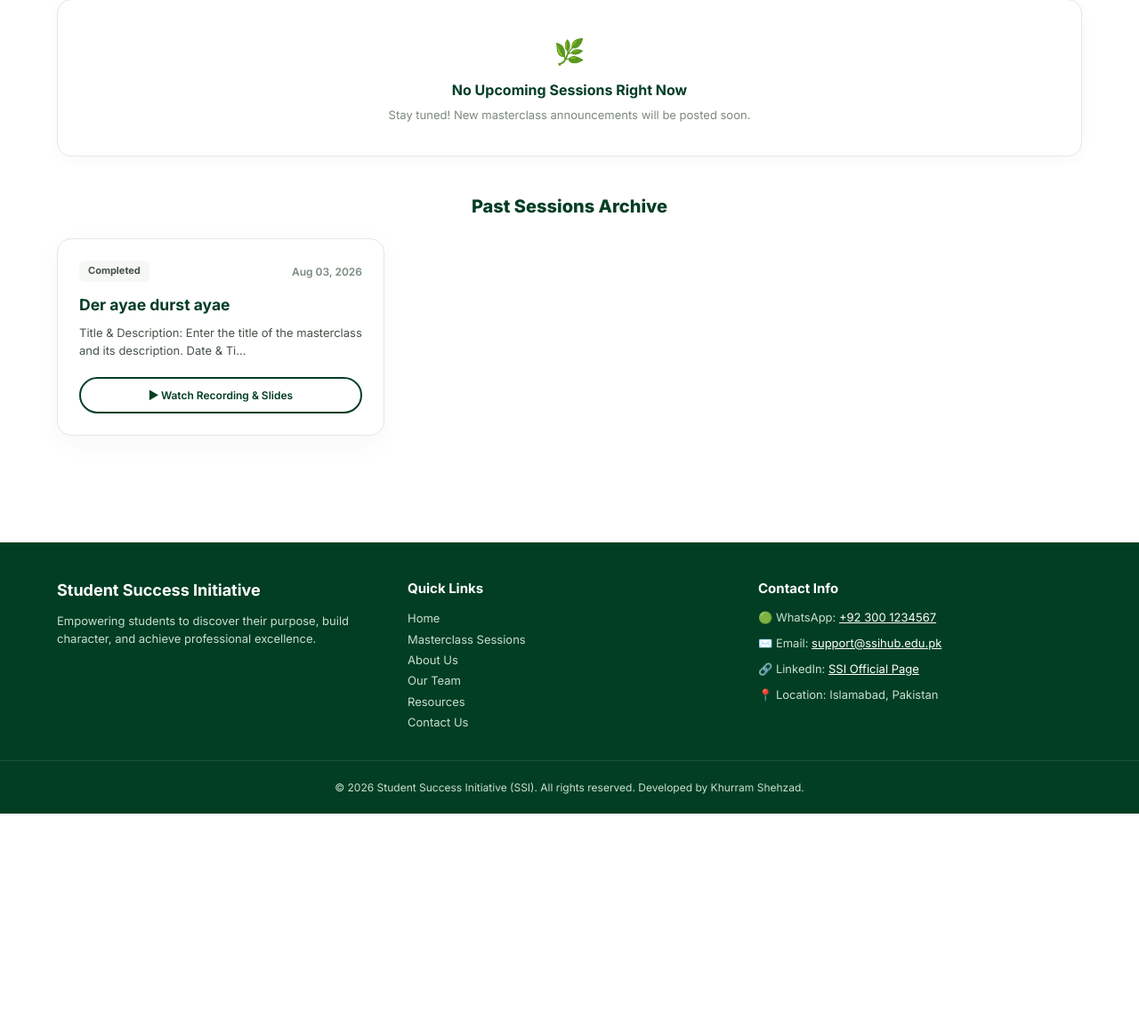
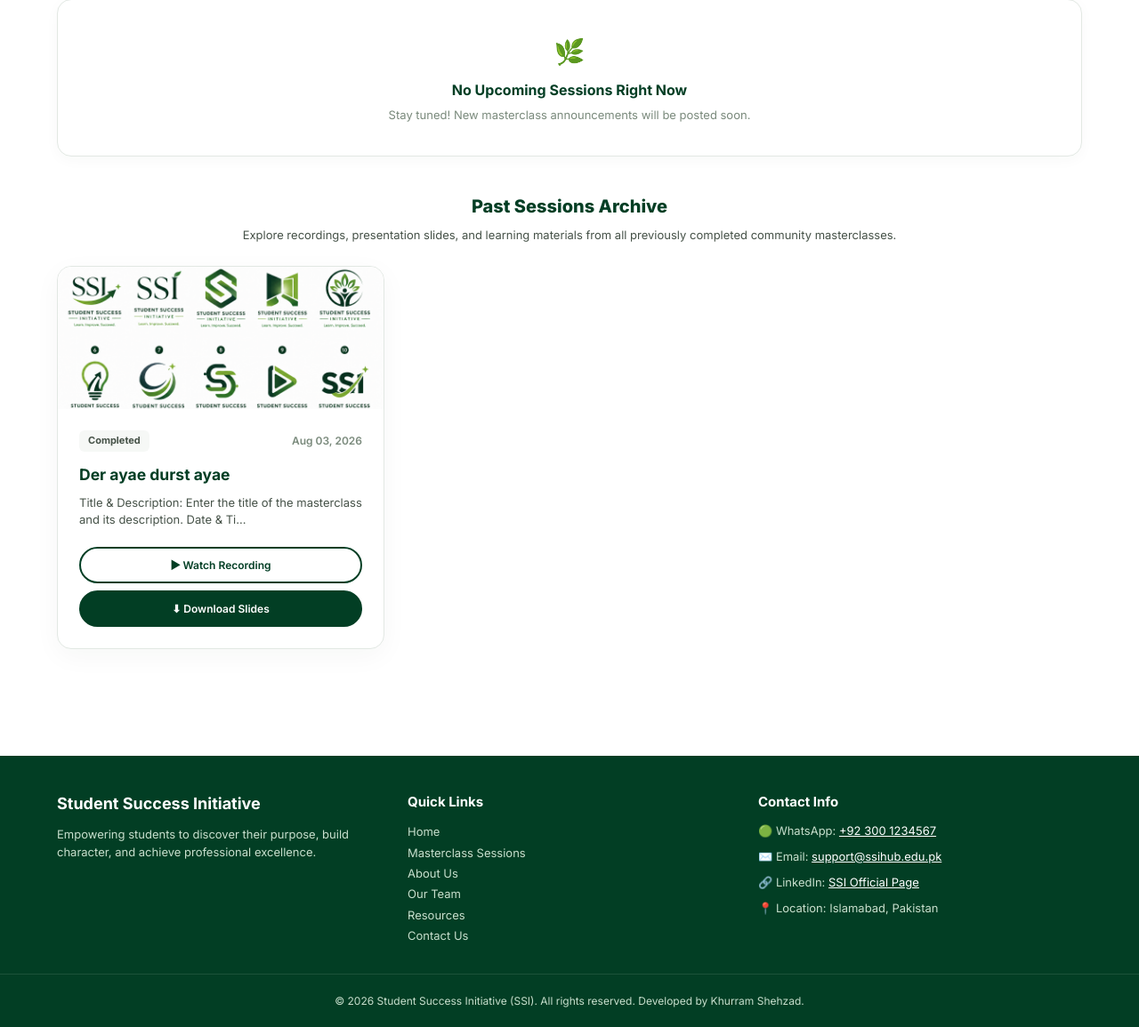
Before and after one commit to khurram-0045/ssi-digital-hub, a Django app: page /sessions/ in a window 1280 px wide. Shown: the part 330-1485 px from the top of the page at 89% size. Before the commit the page ends 1245 px from the top, so only its background shows below. Run offline with Django 5.2, Linux system fonts and the light colour scheme; data comes from the database, SQL or seed files in the repository.

Commit message:
Resolve BI-03 and BI-04: Past session description, thumbnails, and slides download buttons added

```diff
--- a/templates/core/sessions.html
+++ b/templates/core/sessions.html
@@ -75,12 +75,27 @@
 
         <!-- Past Sessions Archive Section -->
         <div>
-            <h3 style="font-size: 20px; color: var(--deep-green); margin: 0 0 20px 0; font-weight: 800; text-align: center;">Past Sessions Archive</h3>
+            <!-- BI-03 Fix: Added section heading text and clear description subtitle -->
+            <div style="text-align: center; margin-bottom: 24px;">
+                <h3 style="font-size: 20px; color: var(--deep-green); margin: 0 0 6px 0; font-weight: 800;">Past Sessions Archive</h3>
+                <p style="color: #465248; font-size: 13px; margin: 0;">Explore recordings, presentation slides, and learning materials from all previously completed community masterclasses.</p>
+            </div>
 
             {% if past_sessions %}
             <div class="grid-3-col">
                 {% for session in past_sessions %}
-                <div class="interactive-card" style="background: var(--white); border-radius: 16px; border: 1px solid #e2e8e3; padding: 24px; box-shadow: 0 8px 30px rgba(2, 62, 36, 0.04); display: flex; flex-direction: column; justify-content: space-between;">
+                <div class="interactive-card" style="background: var(--white); border-radius: 16px; border: 1px solid #e2e8e3; overflow: hidden; box-shadow: 0 8px 30px rgba(2, 62, 36, 0.04); display: flex; flex-direction: column;">
+
+                    <!-- BI-04 Fix: Thumbnail support for past session cards matching upcoming cards -->
+                    {% if session.thumbnail %}
+                    <div style="height: 160px; background-size: cover; background-position: center; background-image: url('{{ session.thumbnail.url }}');"></div>
+                    {% else %}
+                    <div style="height: 140px; background: linear-gradient(135deg, #4a5c4d, #7a8a7c); display: flex; align-items: center; justify-content: center; color: var(--white); font-weight: 700; font-size: 15px;">
+                        📂 Past Archive Session
+                    </div>
+                    {% endif %}
+
+                    <div style="padding: 24px; flex-grow: 1; display: flex; flex-direction: column; justify-content: space-between;">
                         <div>
                             <div style="display: flex; justify-content: space-between; align-items: center; margin-bottom: 12px;">
                                 <span style="background: var(--soft-gray); color: #465248; font-size: 11px; font-weight: 700; padding: 3px 10px; border-radius: 6px;">Completed</span>
@@ -90,9 +105,17 @@
                             <p style="color: #465248; font-size: 13px; line-height: 1.5; margin: 0 0 20px 0;">{{ session.description|truncatechars:90 }}</p>
                         </div>
 
+                        <!-- BI-04 Fix: Clean dual action layout for Download Slides & Recording link -->
+                        <div style="display: flex; flex-direction: column; gap: 8px;">
                             {% if session.recording_url %}
-                    <a href="{{ session.recording_url }}" target="_blank" class="btn btn-outline btn-sm btn-block" style="text-align: center; font-size: 12px; padding: 9px;">▶ Watch Recording & Slides</a>
+                            <a href="{{ session.recording_url }}" target="_blank" class="btn btn-outline btn-sm btn-block" style="text-align: center; font-size: 12px; padding: 9px;">▶ Watch Recording</a>
                             {% endif %}
+
+                            {% if session.slides_file %}
+                            <a href="{{ session.slides_file.url }}" download class="btn btn-primary btn-sm btn-block" style="text-align: center; font-size: 12px; padding: 9px; background-color: var(--deep-green); border-color: var(--deep-green);">⬇ Download Slides</a>
+                            {% endif %}
+                        </div>
+                    </div>
                 </div>
                 {% endfor %}
             </div>
```
Lines whose indentation alone changed are shown as unchanged.
